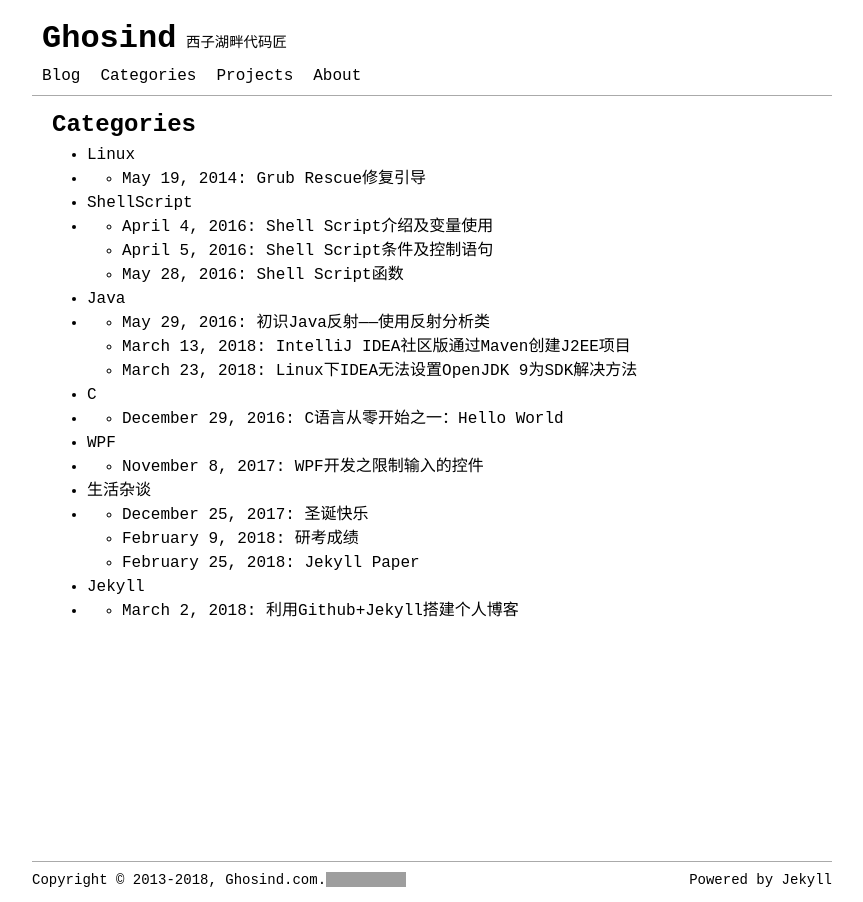
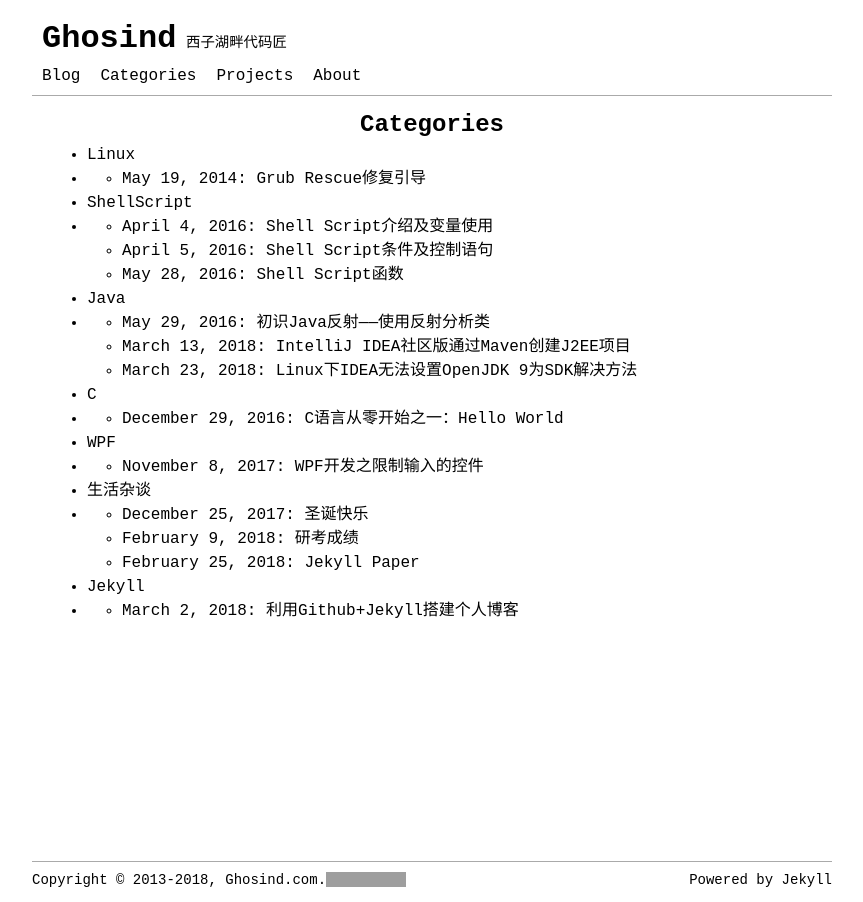
Before and after one commit to ghosind/ghosind.github.io, a Jekyll site: the page built from pages/categories.html, in a window 1280 px wide. Shown: the whole page, without its empty margins (208-1071 px from the left). Built offline with Jekyll 4.4.1, drawn with Linux system fonts in a browser that asks for light colours; grey boxes are pictures that could not be loaded.

Commit message:
center the post title

```diff
--- a/_sass/post.scss
+++ b/_sass/post.scss
@@ -4,6 +4,10 @@
  */
 
 @charset "utf-8";
+
+.gh-post-title {
+  text-align: center;
+}
 
 .gh-post-author {
   display: none;
--- a/pages/categories.html
+++ b/pages/categories.html
@@ -5,7 +5,7 @@ permalink: /categories/
 ---
 
 <article class="gh-post">
-  <h1>Categories</h1>
+  <h1 class="gh-post-title">Categories</h1>
   <ul class="gh-categories-list">
     {% for category in site.categories %}
       <li id="{{ category | first }}">{{ category | first }}</li>
```
